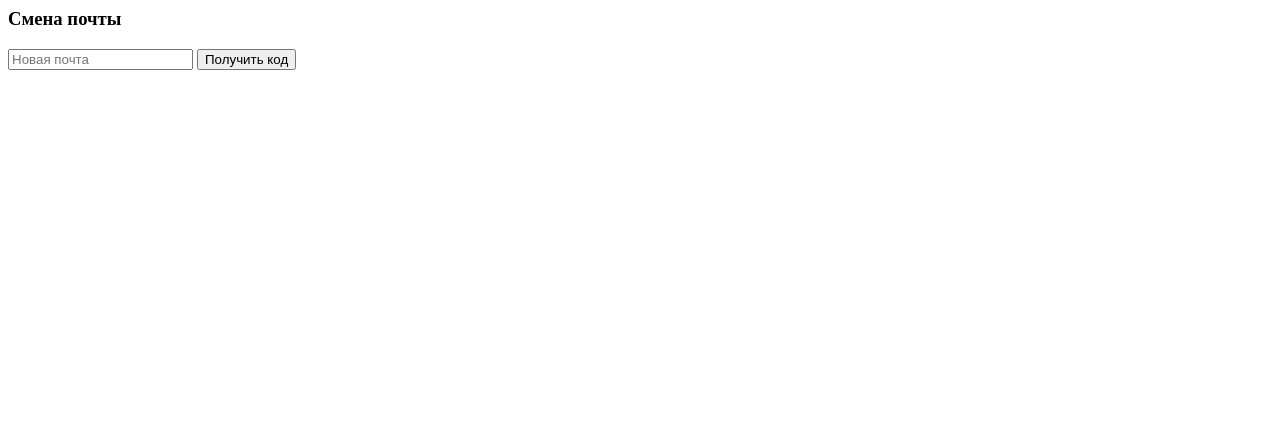
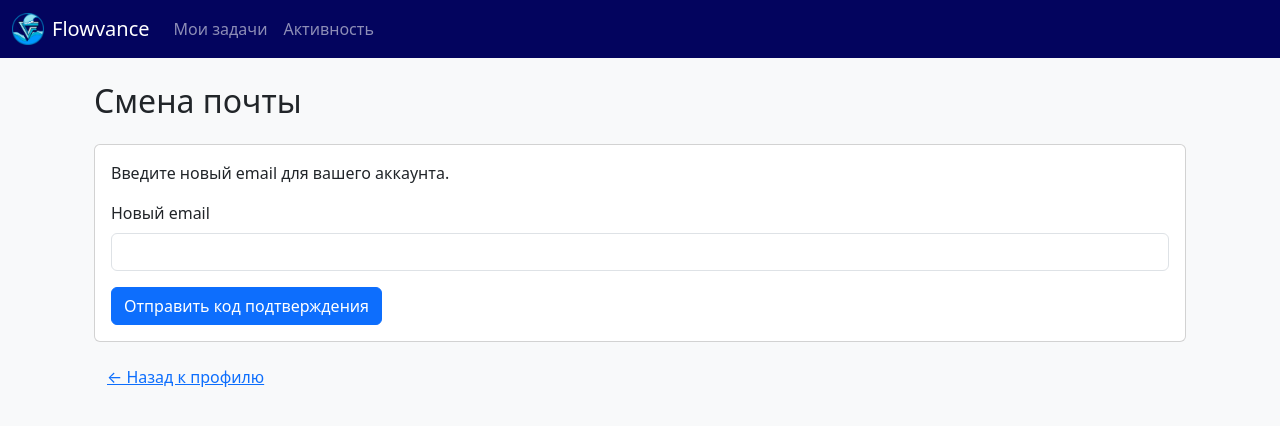
Before and after one commit to nikitabryuhanov/flowvance, a Django app: page /profile/change-email/ in a window 1280 px wide. Shown: the top 426 px of the page. Run offline with Django 5.2, Linux system fonts and the light colour scheme.

Commit message:
feat: Улучшена функция смены почты с валидацией и повторной отправкой кода

```diff
--- a/core/templates/core/request_email_change.html
+++ b/core/templates/core/request_email_change.html
@@ -1,6 +1,37 @@
-<h3>Смена почты</h3>
-<form method="post">
-    {% csrf_token %}
-    <input type="email" name="new_email" placeholder="Новая почта" class="form-control mb-3" required>
-    <button class="btn btn-primary">Получить код</button>
-</form>
+{% extends 'base.html' %}
+{% block title %}Смена почты | Flowvance{% endblock %}
+
+{% block content %}
+<div class="container mt-4">
+    <h2 class="mb-4">Смена почты</h2>
+
+    {% if messages %}
+    <div class="messages mb-3">
+        {% for message in messages %}
+        <div class="alert alert-{{ message.tags }}">
+            {{ message }}
+        </div>
+        {% endfor %}
+    </div>
+    {% endif %}
+
+    <div class="card">
+        <div class="card-body">
+            <p>Введите новый email для вашего аккаунта.</p>
+
+            <form method="post">
+                {% csrf_token %}
+                <div class="mb-3">
+                    <label for="new_email" class="form-label">Новый email</label>
+                    <input type="email" name="new_email" id="new_email" class="form-control" required>
+                </div>
+                <button type="submit" class="btn btn-primary">Отправить код подтверждения</button>
+            </form>
+        </div>
+    </div>
+
+    <div class="mt-3">
+        <a href="{% url 'profile' %}" class="btn btn-link">← Назад к профилю</a>
+    </div>
+</div>
+{% endblock %}
```
Also changed, not shown: core/templates/core/confirm_email_change.html (+69 -6 lines).
